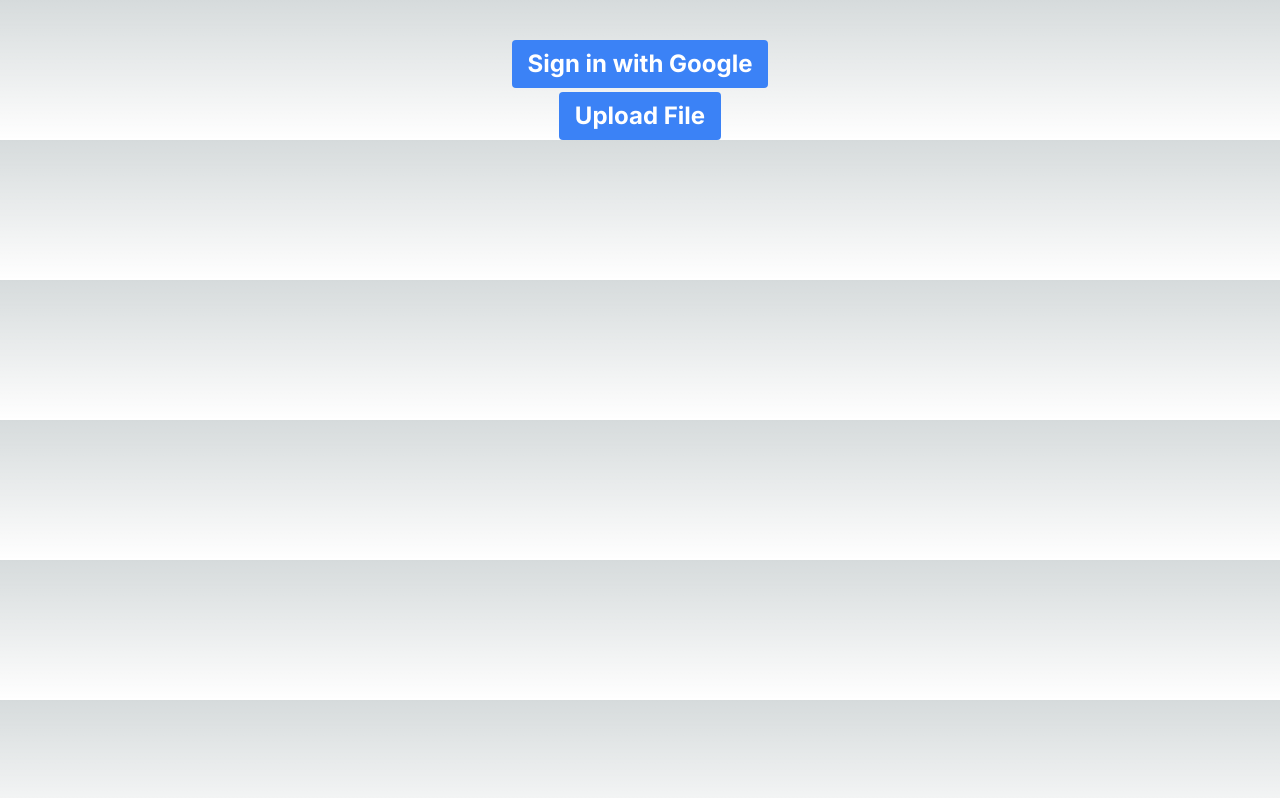
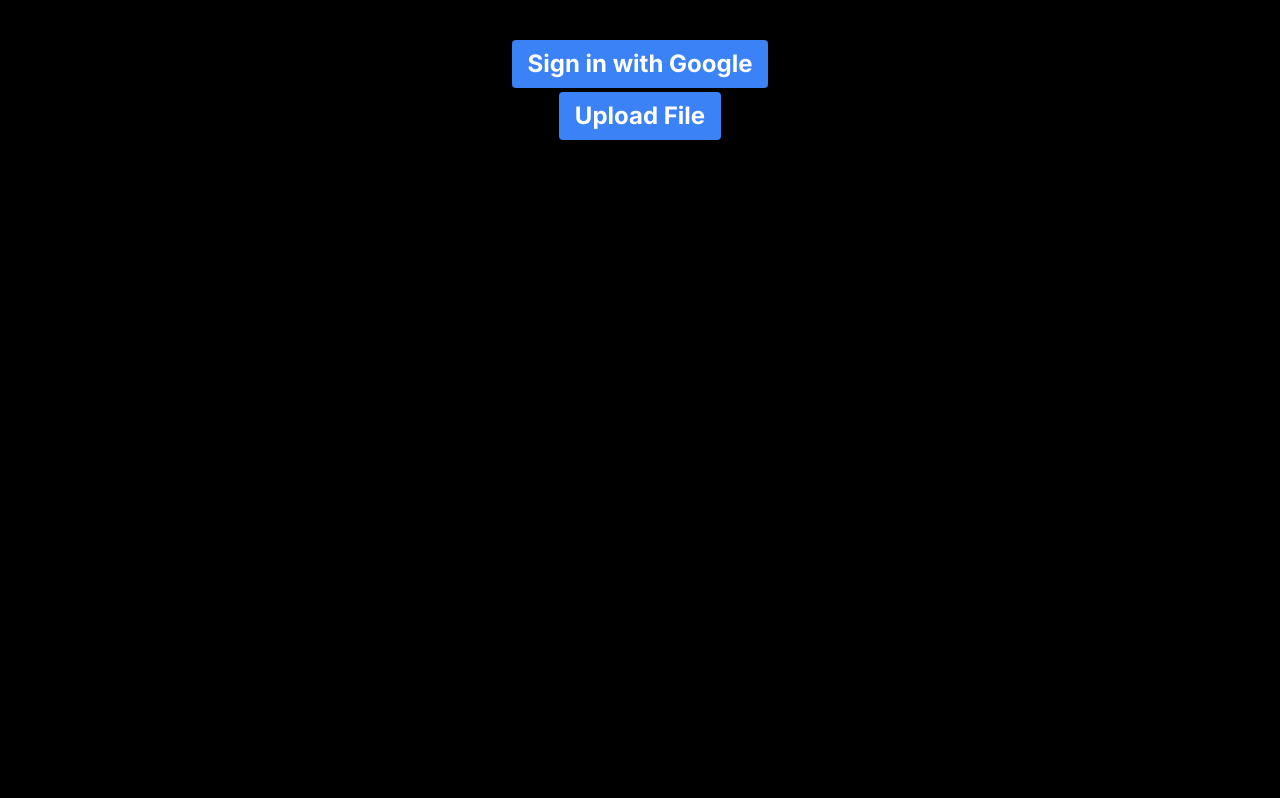
Before and after one commit to sandeepsharmacontriverz/new-project, a Next.js app: page / in a window 1280 px wide. Built offline with nearby package versions, Linux system fonts and the light colour scheme; no server answers; sample sign-in values are in the browser's storage.

Commit message:
Home Page Corrections 14 June

```diff
--- a/src/app/globals.css
+++ b/src/app/globals.css
@@ -17,13 +17,14 @@
 }
 
 body {
-  color: rgb(var(--foreground-rgb));
-  background: linear-gradient(
+  /* color: rgb(var(--foreground-rgb)); */
+  /* background: linear-gradient(
       to bottom,
       transparent,
       rgb(var(--background-end-rgb))
     )
-    rgb(var(--background-start-rgb));
+    rgb(var(--background-start-rgb)); */
+    background-color: black;
 }
 
 
```
Also changed, not shown: src/app/home/page.tsx (line endings or trailing spaces).
